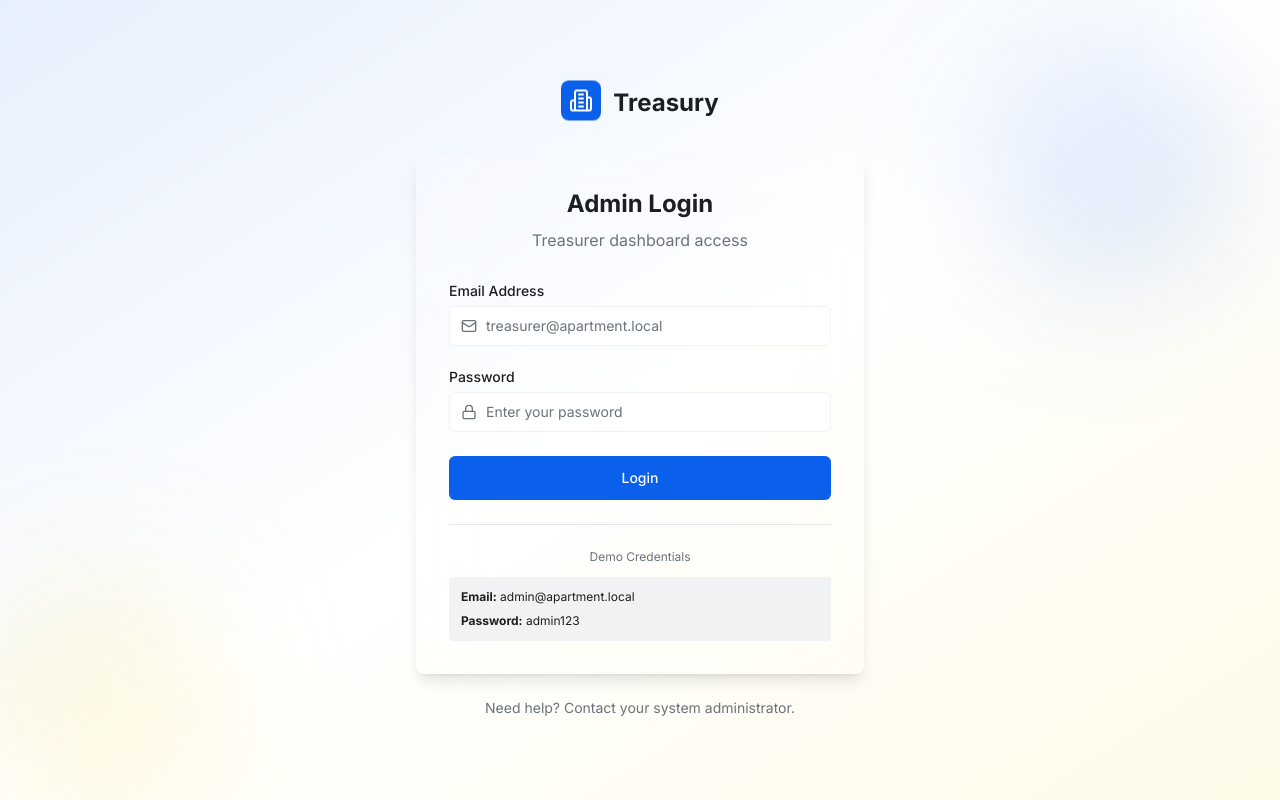
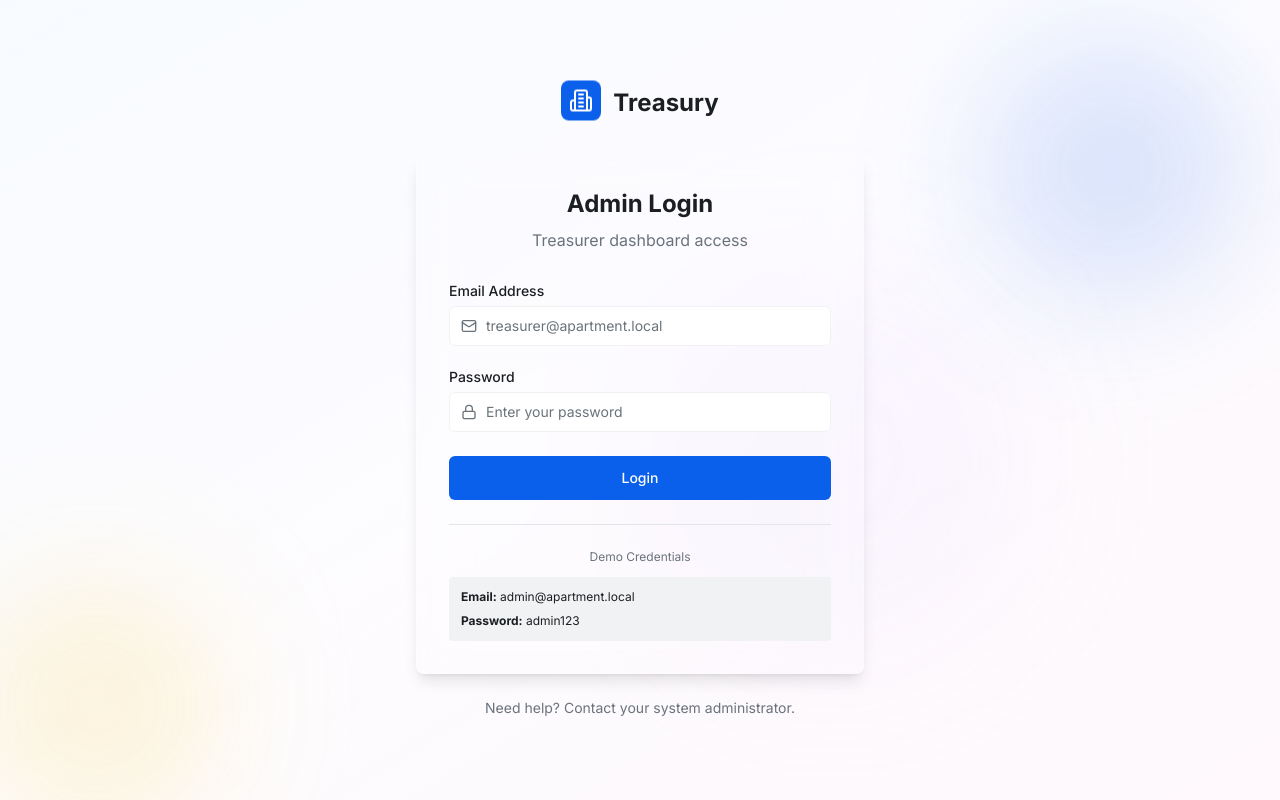
Before and after one commit to varshith14332/apartment_bills, a React (Vite) app: page /admin/login in a window 1280 px wide. Built offline with nearby package versions, Linux system fonts and the light colour scheme.

Commit message:
completionId: cgen-cefea9b17761475aa0b3fcf3eb0071ee
cgen-cefea9b17761475aa0b3fcf3eb0071ee

```diff
--- a/client/pages/AdminLogin.tsx
+++ b/client/pages/AdminLogin.tsx
@@ -102,10 +102,13 @@ export default function AdminLogin() {
   };
 
   return (
-    <div className="w-full bg-gradient-to-br from-primary/10 via-background to-accent/10 min-h-screen flex items-center justify-center p-4 overflow-hidden relative">
-      {/* Animated background blobs */}
-      <div className="absolute top-10 right-10 w-64 h-64 bg-primary/20 rounded-full mix-blend-multiply filter blur-3xl animate-pulse opacity-70"></div>
-      <div className="absolute -bottom-8 -left-8 w-64 h-64 bg-accent/20 rounded-full mix-blend-multiply filter blur-3xl animate-pulse opacity-70 delay-2000"></div>
+    <div className="w-full bg-gradient-to-br from-blue-50/50 via-purple-50/30 to-pink-50/50 min-h-screen flex items-center justify-center p-4 overflow-hidden relative">
+      {/* Animated background blobs with enhanced effects */}
+      <div className="absolute top-10 right-10 w-64 h-64 bg-primary/25 rounded-full mix-blend-multiply filter blur-3xl animate-pulse opacity-75"></div>
+      <div className="absolute -bottom-8 -left-8 w-64 h-64 bg-accent/25 rounded-full mix-blend-multiply filter blur-3xl animate-pulse opacity-75 delay-2000"></div>
+      <div className="absolute top-1/3 left-1/2 w-96 h-96 bg-purple-300/15 rounded-full mix-blend-multiply filter blur-3xl animate-pulse" style={{ animationDuration: '4s' }}></div>
+      {/* Gradient overlay */}
+      <div className="absolute inset-0 bg-gradient-to-br from-white/20 to-transparent opacity-40 pointer-events-none"></div>
 
       <div className="w-full max-w-md relative z-10">
         {/* Logo */}
```
